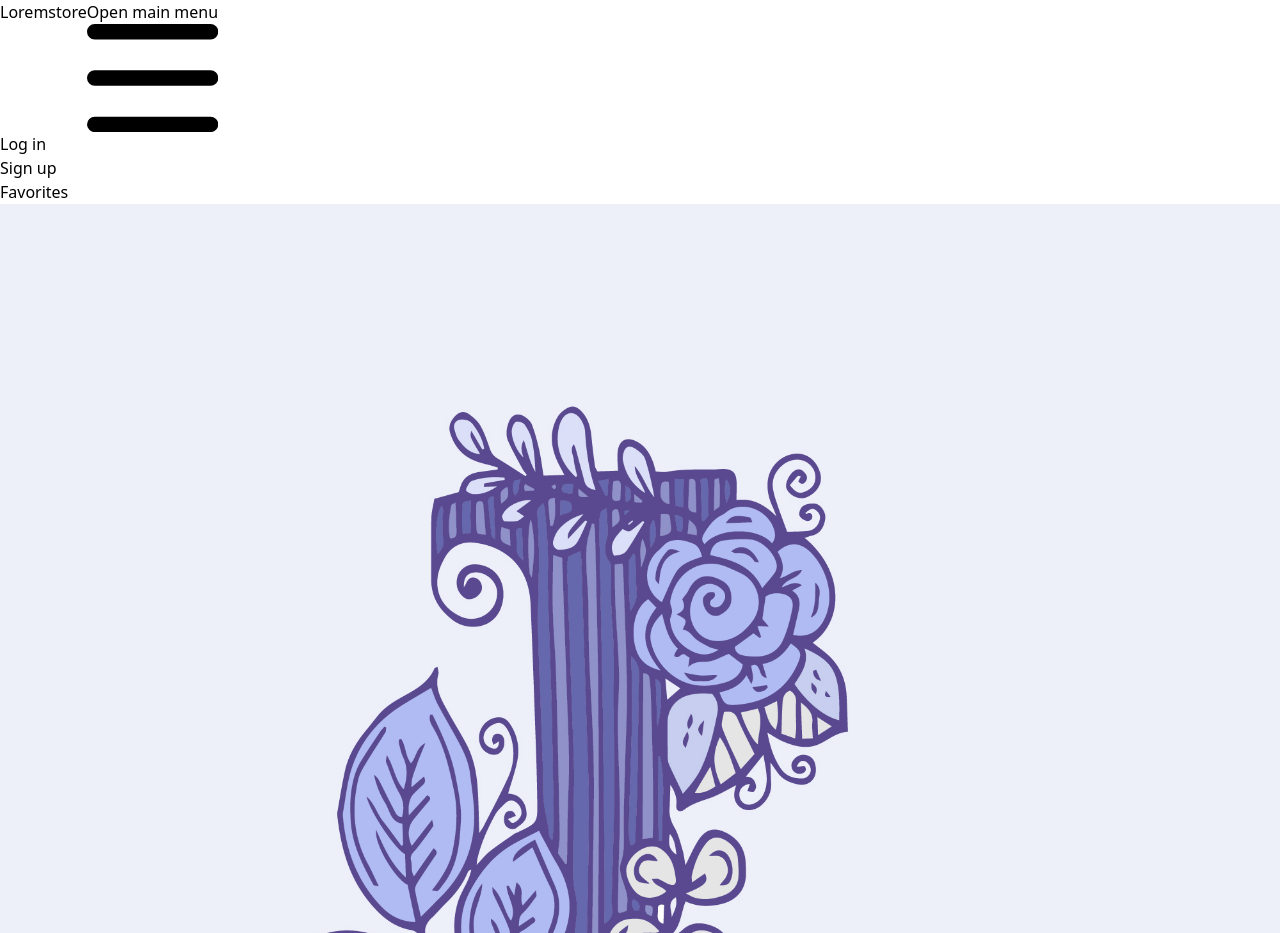
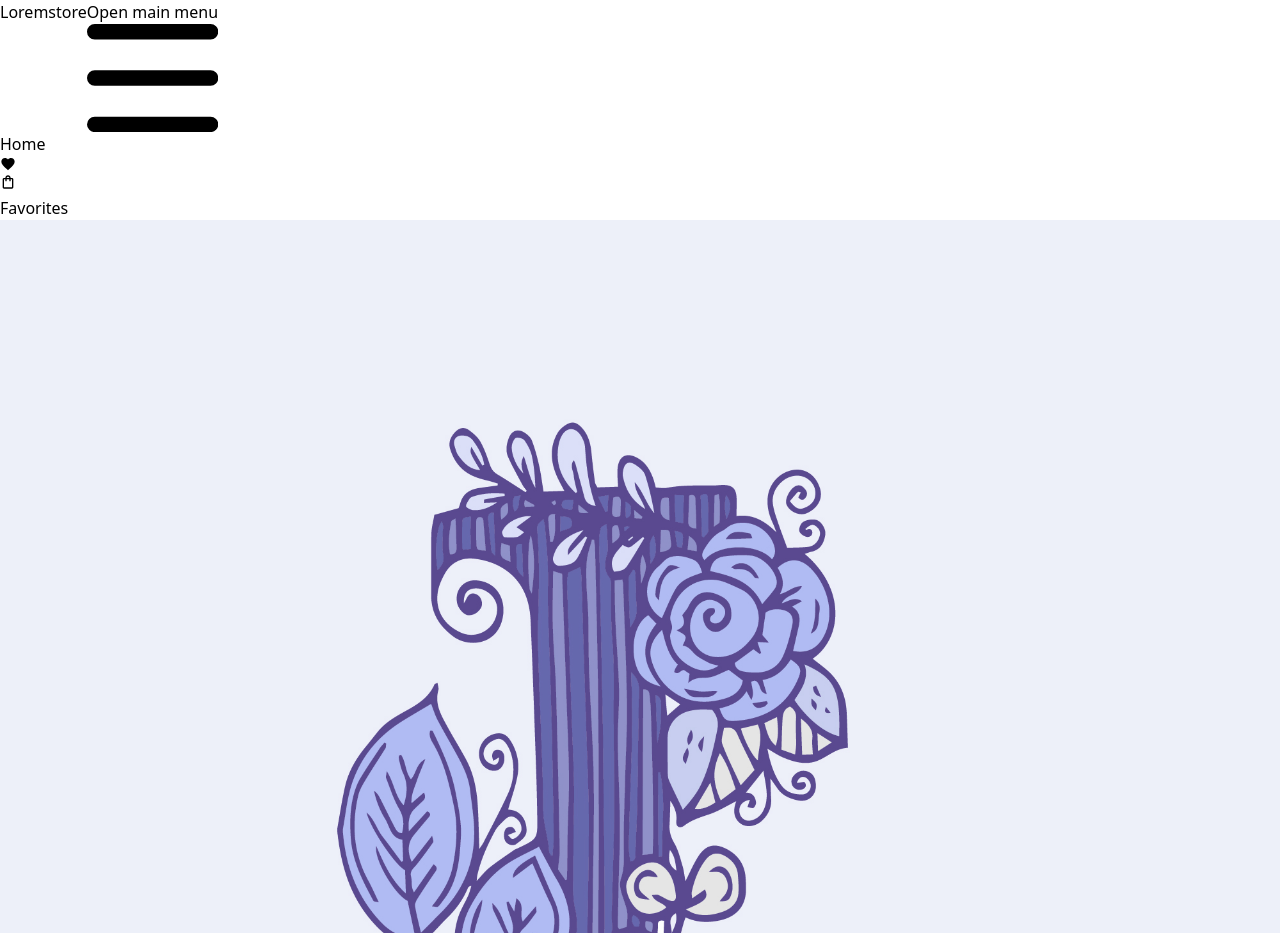
Before and after one commit to Buse-ng/e-commerce-app, a React (Vite) app: page /favorites in a window 1280 px wide. Shown: the part 1280-2213 px from the top of the page. Built offline with nearby package versions, Linux system fonts and the light colour scheme; no server answers.

Commit message:
favorites created

```diff
--- a/src/components/Nav.jsx
+++ b/src/components/Nav.jsx
@@ -1,21 +1,21 @@
 import React, { useState } from "react";
 import { Link } from "react-router-dom";
 // import SearchInput from "./SearchInput";
+import { MdFavorite, MdOutlineShoppingBag } from "react-icons/md";
 
 function Nav() {
-
   const [openMenu, setOpenMenu] = useState(false);
 
-  const menuClicked=()=>{
+  const menuClicked = () => {
     setOpenMenu(!openMenu);
-  }
+  };
 
   return (
     <>
-      <nav className="bg-white border-gray-200 dark:bg-gray-900">
+      <nav className="bg-white border-gray-200 dark:bg-gray-900 overflow-hidden">
         <div className="max-w-screen-xl flex flex-wrap items-center justify-between mx-auto p-4">
           <Link
-            to='/'
+            to="/"
             className="flex items-center space-x-3 rtl:space-x-reverse"
           >
             <img
@@ -54,9 +54,50 @@ function Nav() {
           </button>
           {/* <SearchInput/> */}
 
-          <div className={`${openMenu ? 'block' : 'hidden'} w-full md:block md:w-auto`} id="navbar-default">
+          <div
+            className={`${
+              openMenu ? "block" : "hidden"
+            } w-full md:block md:w-auto`}
+            id="navbar-default"
+          >
             <ul className="font-medium flex flex-col p-4 md:p-0 mt-4 border border-gray-100 rounded-lg bg-gray-50 md:flex-row md:space-x-8 rtl:space-x-reverse md:mt-0 md:border-0 md:bg-white dark:bg-gray-800 md:dark:bg-gray-900 dark:border-gray-700">
               <li>
+                <Link
+                  to="/"
+                  className="block py-2 px-3 md:p-0 text-white bg-purple-700 rounded md:text-purple-500 md:bg-transparent"
+                  aria-current="home"
+                >
+                  Home
+                </Link>
+              </li>
+              <li>
+                <Link
+                  to="favorites"
+                  className="block py-2 px-3 md:p-0 text-white bg-purple-700 rounded md:text-purple-500 md:bg-transparent"
+                >
+                  <MdFavorite/>
+                </Link>
+              </li>
+              <li>
+                <button
+                  className="block py-2 px-3 md:p-0 text-white bg-purple-700 rounded md:text-purple-500 md:bg-transparent"
+                  aria-current="shopping cart"
+                >
+                  <MdOutlineShoppingBag  />
+                </button>
+              </li>
+
+
+              {/* <li>
+                <a
+                  href="#"
+                  className="block py-2 px-3 md:p-0 text-gray-900 rounded hover:bg-gray-100 md:hover:bg-transparent md:border-0 md:hover:text-blue-700 dark:text-white md:dark:hover:text-blue-500 dark:hover:bg-gray-700 dark:hover:text-white md:dark:hover:bg-transparent"
+                >
+                  log out
+                </a>
+              </li> */}
+
+              {/* <li>
                 <Link
                   to="/LogIn"
                   className="block py-2 px-3 text-white bg-blue-700 rounded md:bg-transparent md:text-blue-700 md:p-0 dark:text-white md:dark:text-blue-500"
@@ -72,7 +113,7 @@ function Nav() {
                 >
                   Sign up
                 </Link>
-              </li>
+              </li> */}
             </ul>
           </div>
         </div>
--- a/src/components/ProductData.jsx
+++ b/src/components/ProductData.jsx
@@ -1,24 +1,23 @@
-import React from "react";
-// import IconButton from "@mui/material/IconButton";
-// import FavoriteIcon from "@mui/icons-material/Favorite";
-import { AddShoppingCart } from "@mui/icons-material";
+import React, { useState } from "react";
 import { Link } from "react-router-dom";
-import {
-  MdFavorite,
-  MdFavoriteBorder,
-  MdOutlineFavoriteBorder,
-  MdOutlineFavorite,
-  MdOutlineShoppingCart,
-} from "react-icons/md";
+import { MdAddShoppingCart, MdFavorite, MdOutlineShoppingCart } from "react-icons/md";
 
 const ProductData = ({ product }) => {
   const { id, title, image, price, rating } = product;
-// DED0B6
+
+  const [favoriteBtn, setFavoriteBtn] = useState(false);
+
+  const favoriteBtnClicked = () => {
+    setFavoriteBtn(!favoriteBtn);
+    console.log("favoriteBtnClicked");
+  };
+
   return (
     <div className="w-full max-w-md bg-[#F3EEEA] border border-gray-200 rounded-lg shadow h-96 overflow-hidden">
       {/* card img and favorites button */}
       <div className="h-1/2 overflow-hidden">
-        <Link to={`/product/${id}`} className="block relative">
+        <div className="block relative">
+          <Link to={`/product/${id}`}>
             <div className="bg-white overflow-hidden">
               <img
                 src={image}
@@ -26,13 +25,19 @@ const ProductData = ({ product }) => {
                 className="rounded-t-lg object-contain w-full h-44 hover:h-40"
               />
             </div>
+          </Link>
+
+          {/* favorites button */}
           <div className="absolute top-2 right-2">
-            <button className="bg-gray-50 text-gray-400 text-xl p-2 rounded-full hover:bg-gray-100 focus:outline-none focus:ring focus:border-blue-300">
+            <button
+              onClick={favoriteBtnClicked}
+              className={`${favoriteBtn ? "text-red-600" : "text-gray-400" } bg-gray-50 text-xl p-2 rounded-full hover:bg-gray-100 focus:outline-none focus:ring focus:border-blue-300`}
+            >
               <MdFavorite />
             </button>
           </div>
           {/* -p-8  */}
-        </Link>
+        </div>
       </div>
       {/* card content */}
       <div className="p-4">
@@ -78,7 +83,7 @@ const ProductData = ({ product }) => {
         focus:outline-none focus:ring"
         >
           <button className="bg-transparent text-gray-500 text-xl p-3 ml-4">
-            <MdOutlineShoppingCart />
+            <MdAddShoppingCart />
           </button>
         </div>
       </div>
--- a/src/pages/Favorites.jsx
+++ b/src/pages/Favorites.jsx
@@ -1,6 +1,6 @@
 import React from 'react'
 
-function Favorites() {
+const Favorites = () => {
   return (
     <div>Favorites</div>
   )
```
Also changed, not shown: src/context/FavoritesContext.jsx (added). Lines whose indentation alone changed are shown as unchanged.
